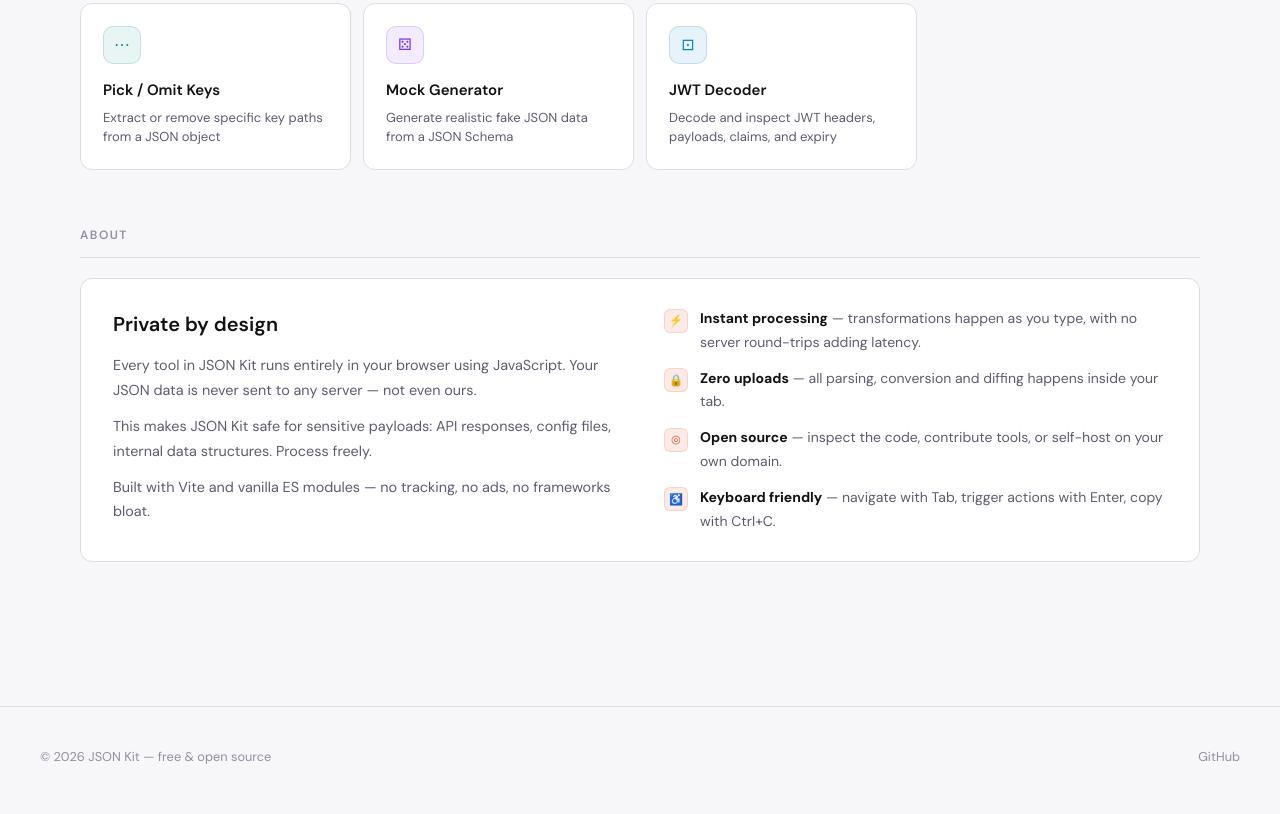
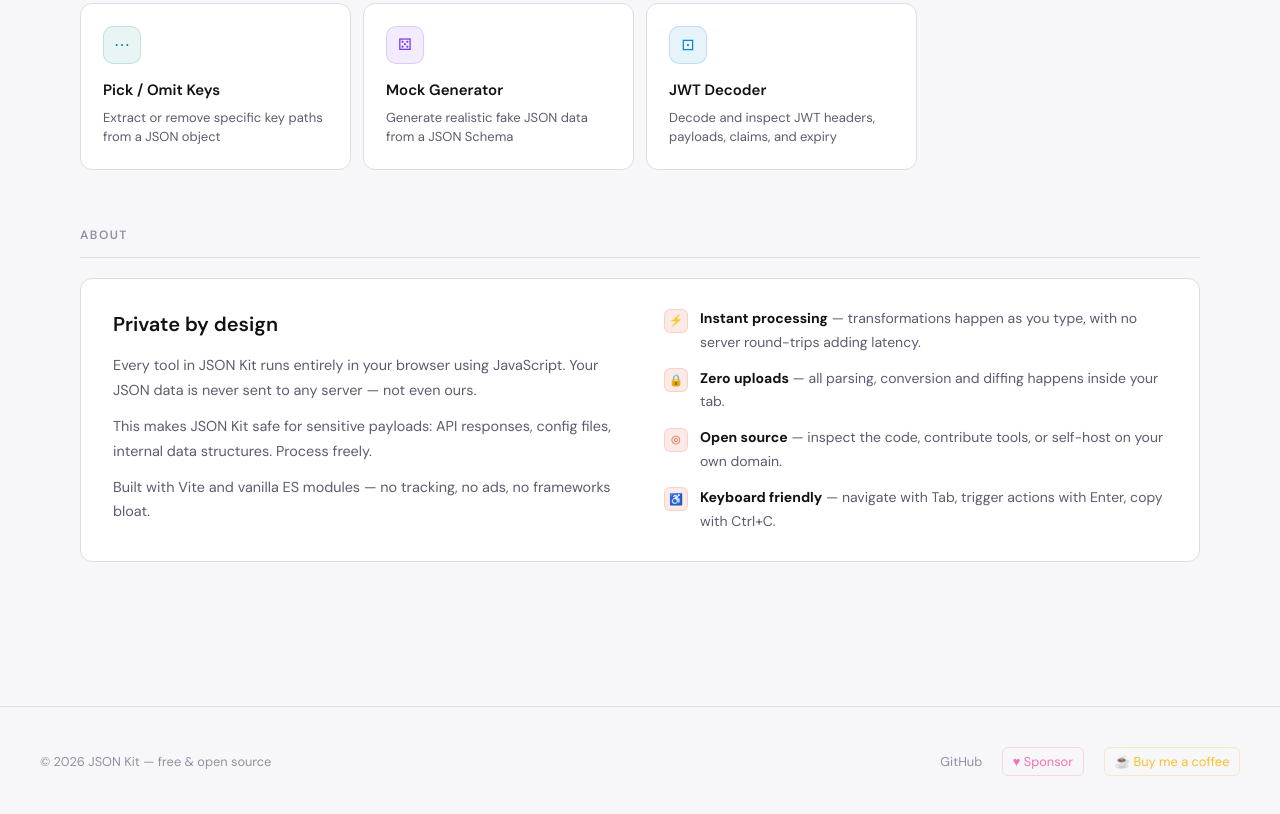
Before and after one commit to viveknaskar/json-kit, a website built with Vite: page index.html in a window 1280 px wide. Shown: the part 1869-2683 px from the top of the page. Built offline with nearby package versions, Linux system fonts and the light colour scheme.

Commit message:
added support links

```diff
--- a/src/core/App.js
+++ b/src/core/App.js
@@ -1258,6 +1258,8 @@
           <span class="footer-copy">© ${new Date().getFullYear()} JSON Kit — free &amp; open source</span>
           <div class="footer-links">
             <a class="footer-link" href="https://github.com/viveknaskar/json-kit" target="_blank" rel="noopener">GitHub</a>
+            <a class="footer-link footer-sponsor" href="https://github.com/sponsors/viveknaskar" target="_blank" rel="noopener">♥ Sponsor</a>
+            <a class="footer-link footer-coffee" href="https://buymeacoffee.com/viveknaskar" target="_blank" rel="noopener">☕ Buy me a coffee</a>
           </div>
         </div>
       </footer>
--- a/src/styles/layout.css
+++ b/src/styles/layout.css
@@ -317,6 +317,34 @@
   text-decoration: none;
 }
 
+.footer-sponsor {
+  color: #f472b6;
+  border: 1px solid rgba(244, 114, 182, 0.25);
+  border-radius: 6px;
+  padding: 0.2rem 0.6rem;
+  transition: background var(--transition), color var(--transition);
+}
+
+.footer-sponsor:hover {
+  color: #f472b6;
+  background: rgba(244, 114, 182, 0.1);
+  text-decoration: none;
+}
+
+.footer-coffee {
+  color: #fbbf24;
+  border: 1px solid rgba(251, 191, 36, 0.25);
+  border-radius: 6px;
+  padding: 0.2rem 0.6rem;
+  transition: background var(--transition), color var(--transition);
+}
+
+.footer-coffee:hover {
+  color: #fbbf24;
+  background: rgba(251, 191, 36, 0.1);
+  text-decoration: none;
+}
+
 /* ---- Responsive ---- */
 @media (max-width: 768px) {
   .site-header { padding: 0 20px; }
```
Also changed, not shown: README.md.
